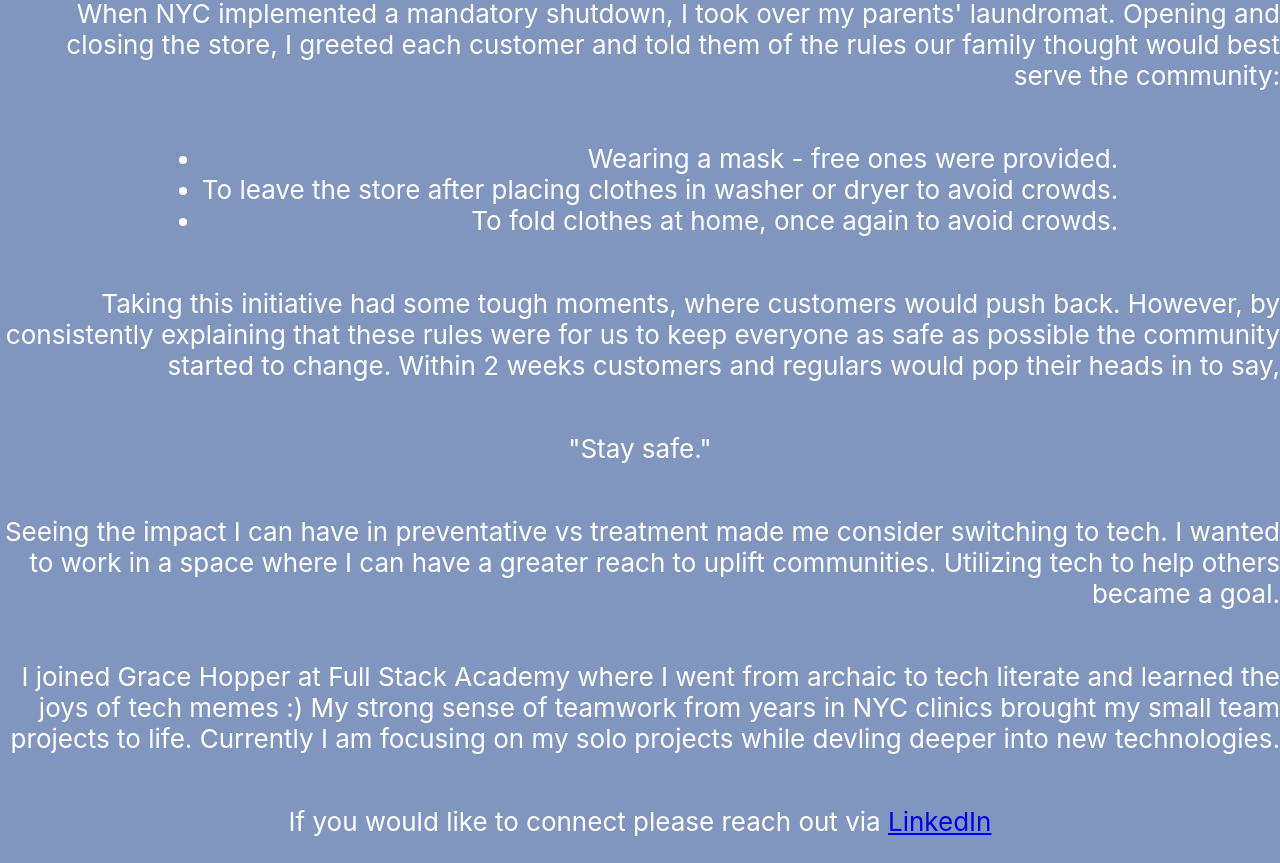
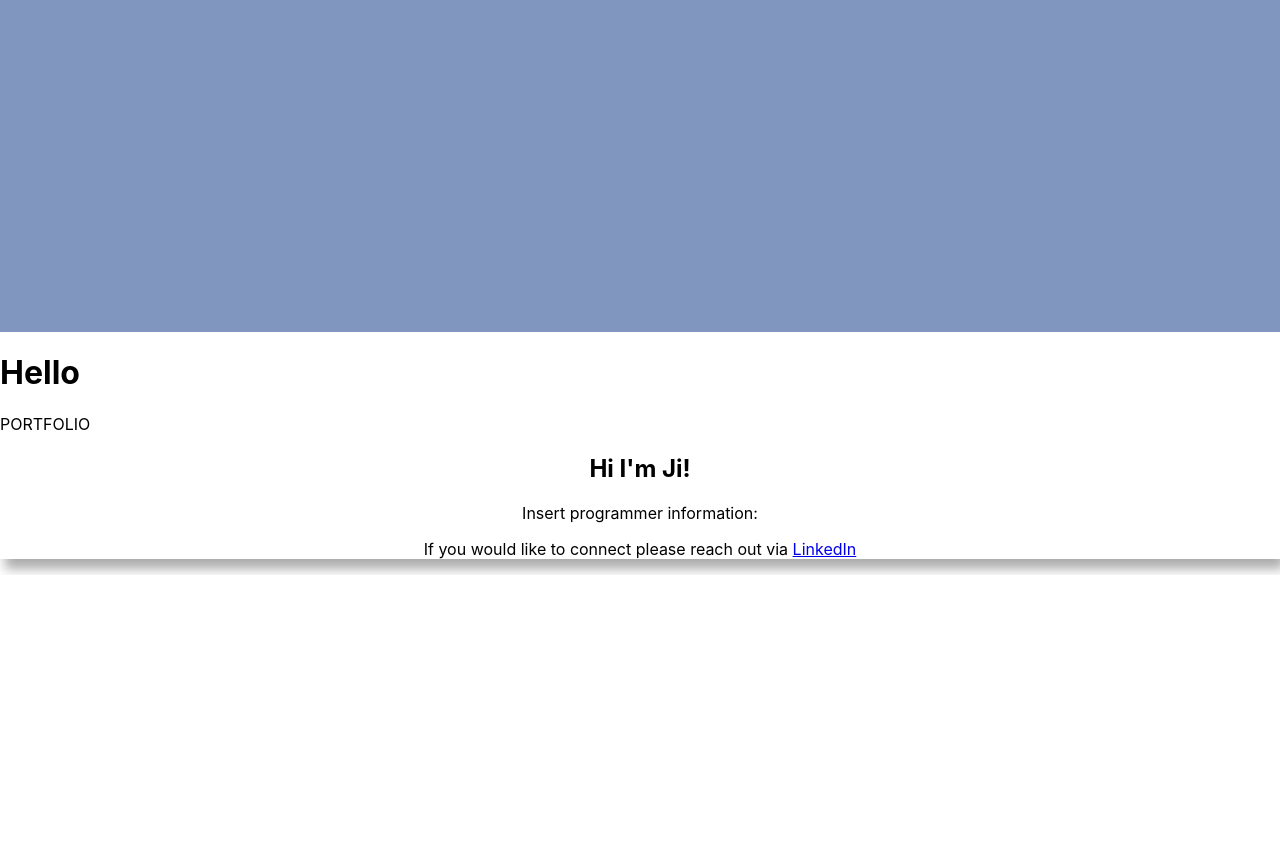
Before and after one commit to typingtrex/typingtrex.github.io, a React (Create React App) app: page / in a window 1280 px wide. Shown: the part 468-1331 px from the top of the page. After the commit the page ends 1043 px from the top, so only its background shows below. Built offline with nearby package versions, Linux system fonts and the light colour scheme.

Commit message:
additional components, adding styles folder, and rearranging information

```diff
--- a/src/App.css
+++ b/src/App.css
@@ -1,5 +1,5 @@
 .App {
-  text-align: right;
+  text-align: left;
 }
 
 .App-logo {
--- a/src/App.js
+++ b/src/App.js
@@ -1,59 +1,16 @@
 import logo from './logo.svg';
 import './App.css';
+import AboutMe from './components/AboutMe';
+import { Home } from './components/Home';
 // alert("it's working!!!");
 function App() {
   return (
     <div className="App">
       <header className="App-header">
-        <h2>Hello</h2>
+        <h3>Hello</h3>
         <p id="personal-description">Nice to meet you</p>
-        <h4>ABOUT ME</h4>
-        <p>
-          I'm Ji, and being a middle child I felt strongly about helping those
-          around me (AKA my siblings). Joining healthcare and working with
-          patients came naturally to me and was gratifying. However, my
-          perspective for "helping" shifted grately during COVID.
-        </p>
-        <p>
-          When NYC implemented a mandatory shutdown, I took over my parents'
-          laundromat. Opening and closing the store, I greeted each customer and
-          told them of the rules our family thought would best serve the
-          community:
-        </p>
-        <ul>
-          <li>Wearing a mask - free ones were provided.</li>
-          <li>
-            To leave the store after placing clothes in washer or dryer to avoid
-            crowds.
-          </li>
-          <li>To fold clothes at home, once again to avoid crowds.</li>
-        </ul>
-        <p>
-          Taking this initiative had some tough moments, where customers would
-          push back. However, by consistently explaining that these rules were
-          for us to keep everyone as safe as possible the community started to
-          change. Within 2 weeks customers and regulars would pop their heads in
-          to say,
-        </p>
-        <p>"Stay safe."</p>
-        <p>
-          Seeing the impact I can have in preventative vs treatment made me
-          consider switching to tech. I wanted to work in a space where I can
-          have a greater reach to uplift communities. Utilizing tech to help
-          others became a goal.
-        </p>
-        <p>
-          I joined Grace Hopper at Full Stack Academy where I went from archaic
-          to tech literate and learned the joys of tech memes :) My strong sense
-          of teamwork from years in NYC clinics brought my small team projects
-          to life. Currently I am focusing on my solo projects while devling
-          deeper into new technologies.
-        </p>
-        <p>
-          If you would like to connect please reach out via{' '}
-          <a href="https://www.linkedin.com/in/ji-young-kim/">LinkedIn</a>
-        </p>
       </header>
+      <Home />
     </div>
   );
 }
--- /dev/null
+++ b/src/components/AboutMe.js
@@ -0,0 +1,58 @@
+import React from 'react';
+import '../styles/about.css';
+
+function AboutMe() {
+  return (
+    <div className="aboutme">
+      <h2>Hi I'm Ji!</h2>
+
+      <p>Insert programmer information: </p>
+      {/* <p>
+        I'm Ji, and being a middle child I felt strongly about helping those
+        around me (AKA my siblings). Joining healthcare and working with
+        patients came naturally to me and was gratifying. However, my
+        perspective for "helping" shifted grately during COVID.
+      </p> */}
+      {/* <p>
+        When NYC implemented a mandatory shutdown, I took over my parents'
+        laundromat. Opening and closing the store, I greeted each customer and
+        told them of the rules our family thought would best serve the
+        community:
+      </p> */}
+      {/* <ul>
+        <li>Wearing a mask - free ones were provided.</li>
+        <li>
+          To leave the store after placing clothes in washer or dryer to avoid
+          crowds.
+        </li>
+        <li>To fold clothes at home, once again to avoid crowds.</li>
+      </ul>
+      <p>
+        Taking this initiative had some tough moments, where customers would
+        push back. However, by consistently explaining that these rules were for
+        us to keep everyone as safe as possible the community started to change.
+        Within 2 weeks customers and regulars would pop their heads in to say,
+      </p>
+      <p>"Stay safe."</p>
+      <p>
+        Seeing the impact I can have in preventative vs treatment made me
+        consider switching to tech. I wanted to work in a space where I can have
+        a greater reach to uplift communities. Utilizing tech to help others
+        became a goal.
+      </p>
+      <p>
+        I joined Grace Hopper at Full Stack Academy where I went from archaic to
+        tech literate and learned the joys of tech memes :) My strong sense of
+        teamwork from years in NYC clinics brought my small team projects to
+        life. Currently I am focusing on my solo projects while devling deeper
+        into new technologies.
+      </p> */}
+      <p>
+        If you would like to connect please reach out via{' '}
+        <a href="https://www.linkedin.com/in/ji-young-kim/">LinkedIn</a>
+      </p>
+    </div>
+  );
+}
+
+export default AboutMe;
--- /dev/null
+++ b/src/components/Contact.js
@@ -0,0 +1 @@
+function Contact
--- /dev/null
+++ b/src/components/Home.js
@@ -0,0 +1,15 @@
+import AboutMe from './AboutMe';
+import Welcome from './Welcome';
+
+export function Home() {
+  return (
+    <div>
+      <div id="welcome">
+        <Welcome />
+      </div>
+      <div id="aboutme">
+        <AboutMe />
+      </div>
+    </div>
+  );
+}
--- /dev/null
+++ b/src/components/NavBar.js
@@ -0,0 +1,5 @@
+function NavBar() {
+  return (
+
+  )
+}
--- /dev/null
+++ b/src/components/Welcome.js
@@ -0,0 +1,10 @@
+function Welcome() {
+  return (
+    <div>
+      <h1>Hello</h1>
+      <p>PORTFOLIO</p>
+    </div>
+  );
+}
+
+export default Welcome;
--- /dev/null
+++ b/src/styles/about.css
@@ -0,0 +1,10 @@
+.aboutme {
+  text-align: center;
+  box-shadow: 5.4px 10.7px 10.7px hsl(0deg 0% 0% / 0.33);
+}
+
+@media screen and (max-width: 600px) {
+  .aboutme {
+    padding-top: 150px;
+  }
+}
```
Also changed, not shown: src/styles/welcome.css (added).
